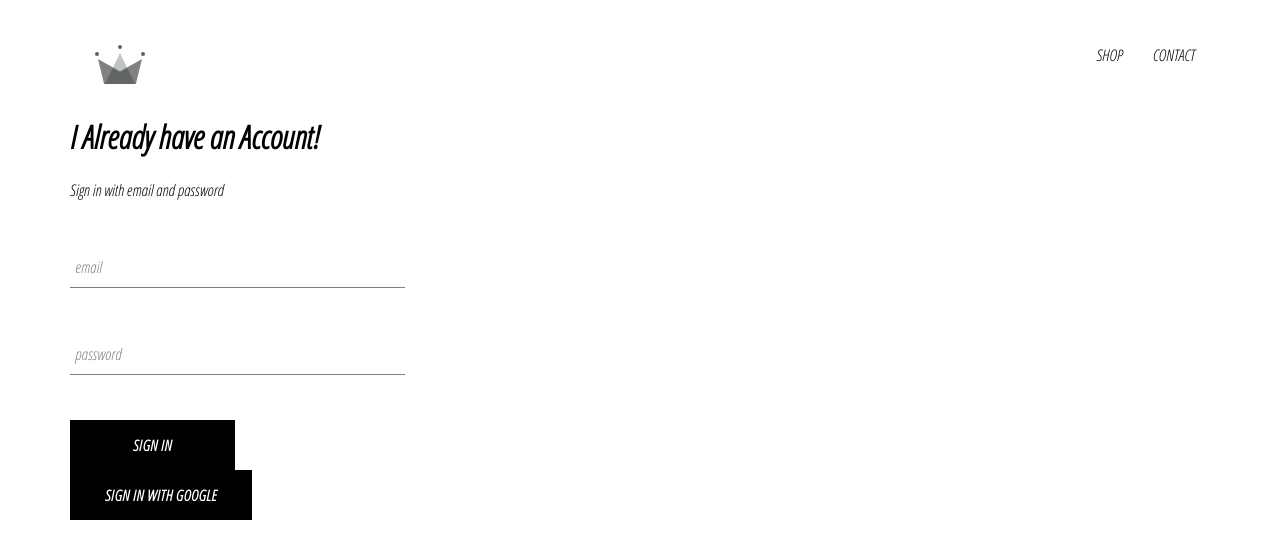
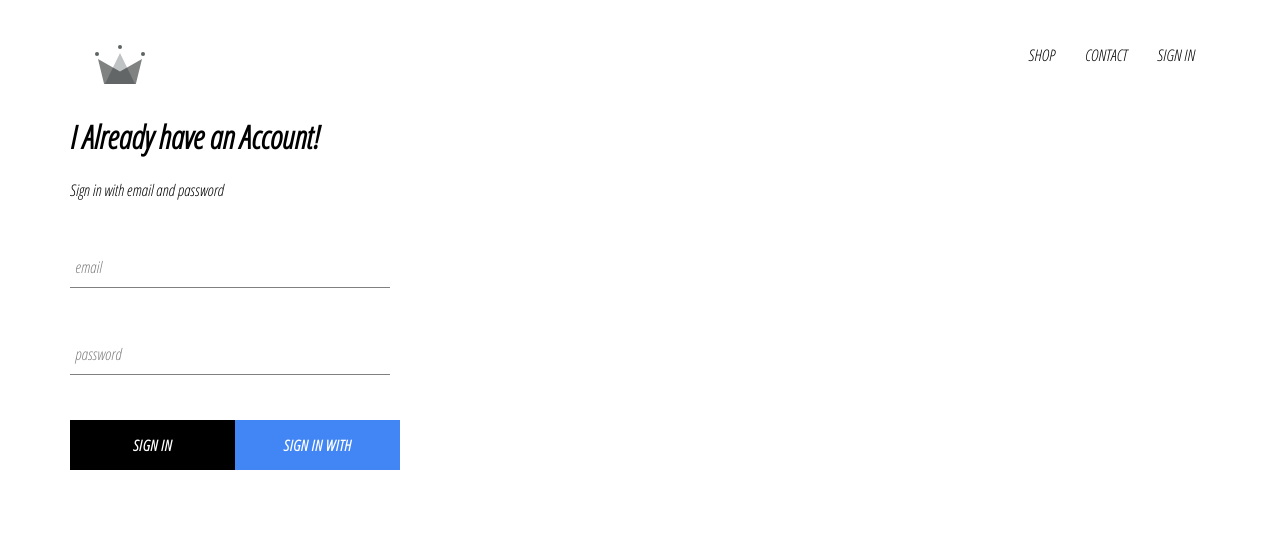
Before and after one commit to TahirIsmail/crwn-clothing, a React (Create React App) app: page /signin in a window 1280 px wide. Shown: the top 558 px of the page. Built offline with nearby package versions, Linux system fonts and the light colour scheme; no server answers.

Commit message:
integrated firebase into application,created signin page with signin with google

```diff
--- a/src/App.css
+++ b/src/App.css
@@ -6,3 +6,6 @@
   text-decoration: none;
   color: #000;
 }
+* {
+  box-sizing: border-box;
+}
--- a/src/App.js
+++ b/src/App.js
@@ -15,17 +15,21 @@
     };
 
   }
+  unsubscribeFromAuth = null
   componentDidMount() {
-    auth.onAuthStateChanged(user => {
+    this.unsubscribeFromAuth= auth.onAuthStateChanged(user => {
       this.setState({ currentUser: user });
       console.log(user);
     })
 
   }
+  componentWillUnmount() {
+    this.unsubscribeFromAuth();
+  }
   render() {
     return (
       <div>
-        <Header />
+        <Header currentUser={this.state.currentUser }/>
         <Switch>
           <Route exact path="/" component={HomePage} />
           <Route path="/shop" component={ShopPage} />
--- a/src/components/custom-button/custom-button.component.jsx
+++ b/src/components/custom-button/custom-button.component.jsx
@@ -1,7 +1,7 @@
 import React from 'react';
 import './custom-button.styles.scss';
-const CustomButton = ({children,...otherProps}) => (
-    <button className='custom-button' {...otherProps}>
+const CustomButton = ({children,isGoogleSignIn,...otherProps}) => (
+    <button className={`${isGoogleSignIn?'google-sign-in':''} custom-button`} {...otherProps}>
         {children}
     </button>
 )
--- a/src/components/custom-button/custom-button.styles.scss
+++ b/src/components/custom-button/custom-button.styles.scss
@@ -18,4 +18,12 @@
       color: black;
       border: 1px solid black;
     }
+    &.google-sign-in{
+      background-color: #4285f4;
+      color: white;
+      &:hover{
+        background-color: #357ae8;
+        border: none;
+      }
+    }
   }
--- a/src/components/header-component/header.component.jsx
+++ b/src/components/header-component/header.component.jsx
@@ -1,8 +1,9 @@
 import React from 'react';
 import { Link } from 'react-router-dom';
-import {ReactComponent as Logo } from '../../assets/crown.svg';
+import { ReactComponent as Logo } from '../../assets/crown.svg';
+import { auth } from '../../firebase/firebase.utils';
 import './header.styles.scss';
-const Header = () => (
+const Header = ({currentUser}) => (
     <div className='header'>
         <Link className='logo-container'to='/'>
             <Logo className='logo'/>
@@ -14,6 +15,15 @@
             <Link className='option' to='/contact'>
                 CONTACT
             </Link>
+            {
+                currentUser ?
+                <div className='option' onClick={() => (auth.signOut())}>
+                SIGN OUT
+                </div> :
+                <Link className='option' to='/signin'>
+                SIGN IN
+                </Link>
+            }
         </div>
     </div>
 )
--- a/src/components/header-component/header.styles.scss
+++ b/src/components/header-component/header.styles.scss
@@ -20,6 +20,7 @@
 
       .option {
         padding: 10px 15px;
+        cursor: pointer;
       }
     }
   }
--- a/src/components/sign-in/sign-in.component.jsx
+++ b/src/components/sign-in/sign-in.component.jsx
@@ -33,11 +33,14 @@
                         handleChange={this.handleChange}
                         label='password'
                         required />
+                    <div className='buttons'>
                     <CustomButton type="submit">Sign In</CustomButton>
-                    <CustomButton onClick={signInWithGoogle}>
+                    <CustomButton onClick={signInWithGoogle} isGoogleSignIn>
                         {''}
                         Sign in with Google
                     </CustomButton>
+                    </div>
+
                 </form>
             </div>
         )
--- a/src/components/sign-in/sign-in.styles.scss
+++ b/src/components/sign-in/sign-in.styles.scss
@@ -1,3 +1,10 @@
 .sign-in{
     width: 40vh;
 }
+.title{
+    margin: 10px 0;
+}
+.buttons{
+    display: flex;
+    justify-content: space-between;
+}
```
